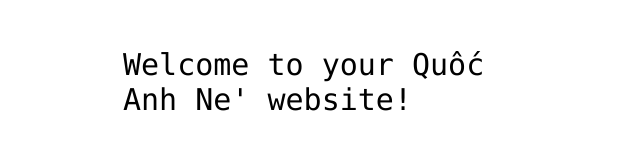
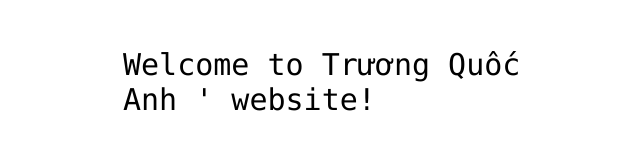
Before and after one commit to quocanhne/hello-world, a plain HTML site: page index.html in a window 1280 px wide. Shown: the part 341-490 px from the top of the page, without its empty margins (317-957 px from the left). Drawn offline with Linux system fonts and the light colour scheme.

Commit message:
Update index.html

```diff
--- a/index.html
+++ b/index.html
@@ -12,7 +12,7 @@
 <img src="https://octodex.github.com/images/daftpunktocat-thomas.gif" id="octocat" alt="octocat-gif" />
 
 <!-- Change this code here by copy and pasting your template on line 15 -->
-<p>Welcome to your Quốc Anh Ne' website!</p>
+<p>Welcome to Trương Quốc Anh ' website!</p>
 
 </body>
 </html>
```
